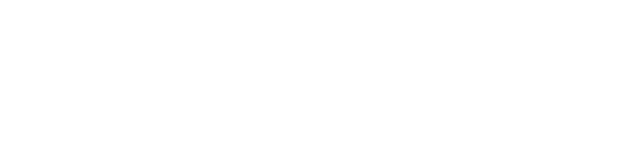
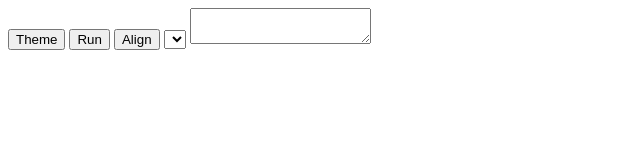
Before and after one commit to Lenard-Mate/json-api-runner, a plain HTML site: page frontend/index.html in a window 1280 px wide. Shown: the whole page, without its empty margins (0-640 px from the left). Drawn offline with Linux system fonts and the light colour scheme.

Commit message:
feature/JAR-2: Add new UI elements to the frontend template
Introduced buttons for theme, run, and align functionality, along with a dropdown for API selection and a textarea for JSON input. These additions lay the groundwork for future interactive features and data handling.

```diff
--- a/frontend/index.html
+++ b/frontend/index.html
@@ -6,6 +6,12 @@
     <link rel="stylesheet" href="style.css">
 </head>
 <body>
+<button id="theme">Theme</button>
+<button id="run">Run</button>
+<button id="align">Align</button>
+<select id="apiSelector"></select>
+<textarea id="json"></textarea>
+<pre></pre>
 
 <script src="main.js"></script>
 </body>
```
